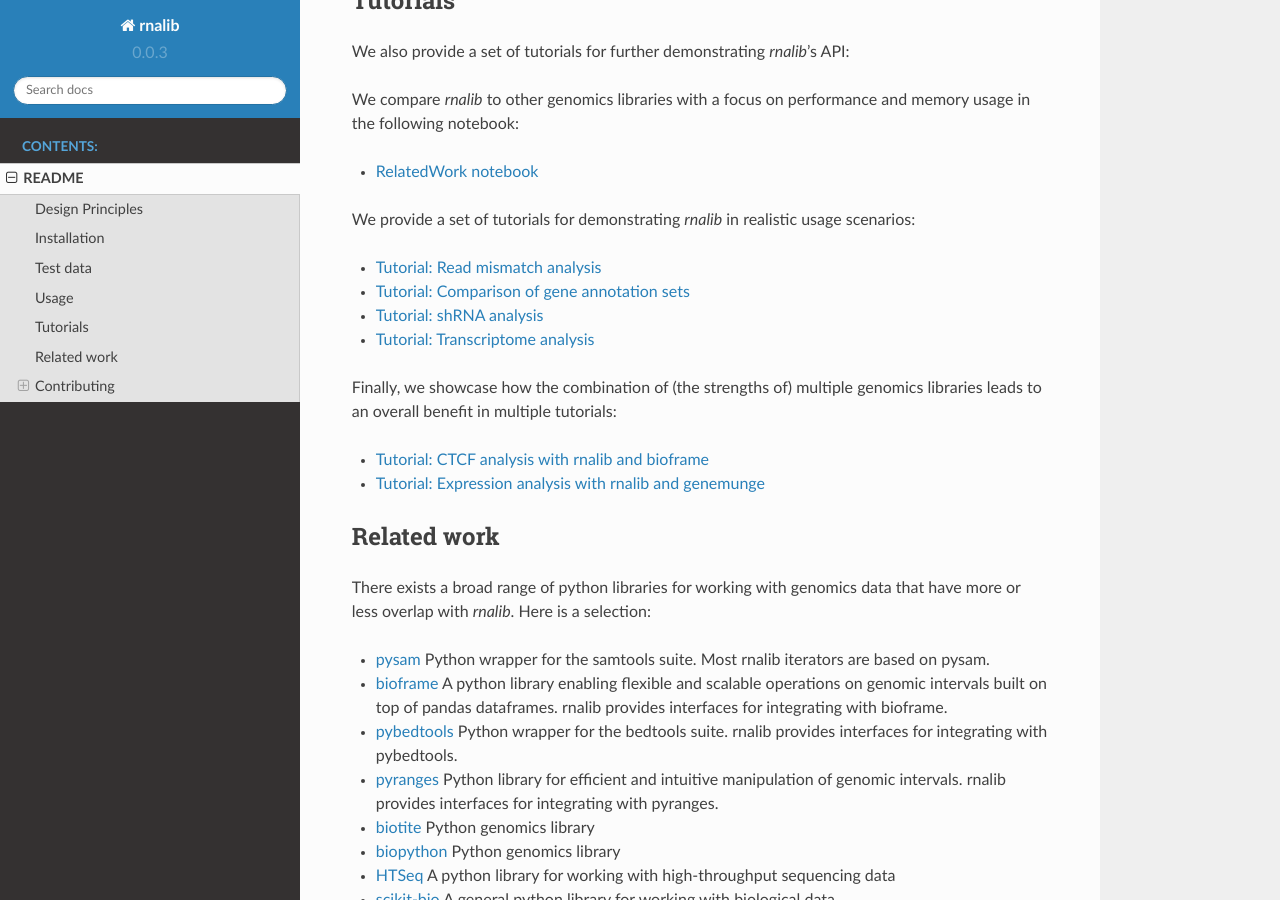
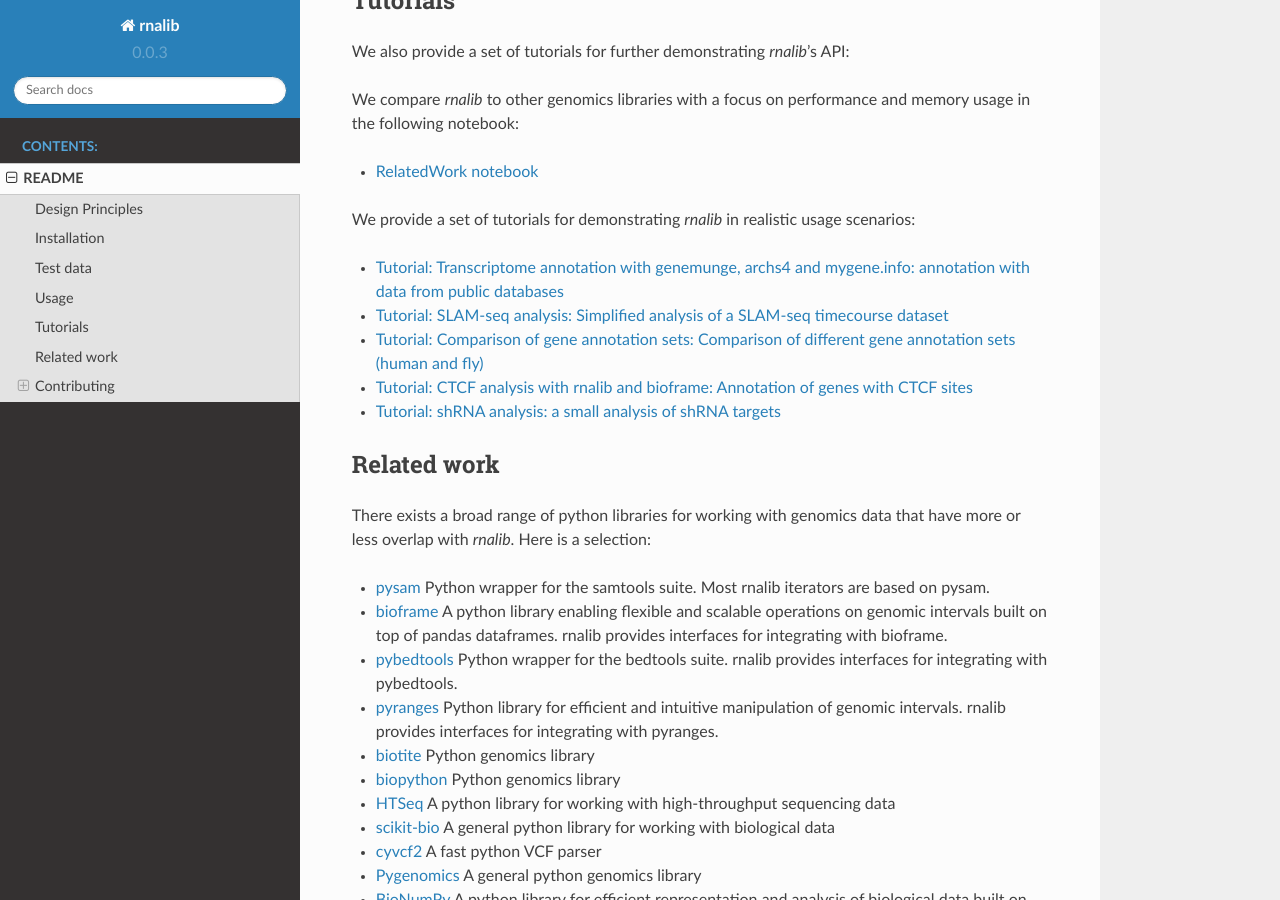
Before and after one commit to popitsch/rnalib, a Sphinx documentation site: the page built from docs/readme.rst, in a window 1280 px wide and 900 px high, scrolled down 3082 px. Built offline with Sphinx 7.4.7 and the Read the Docs theme 2.0.0, drawn with Linux system fonts in a browser that asks for light colours; pages that are not in the unit, such as notebooks, are missing from menus; the version number is read from the project's files by our own code.

Commit message:
tox support; added SLAM-seq tutorial; overworked tutorials; moved all tools to rnalib script; reformatting with black; several bugfixes;

```diff
--- a/docs/readme.rst
+++ b/docs/readme.rst
@@ -143,15 +143,11 @@
 
 We provide a set of tutorials for demonstrating *rnalib* in realistic usage scenarios:
 
-* `Tutorial: Read mismatch analysis <https://colab.research.google.com/github/popitsch/rnalib/blob/main/notebooks/Tutorial_mismatch_analysis.ipynb>`_
-* `Tutorial: Comparison of gene annotation sets <https://colab.research.google.com/github/popitsch/rnalib/blob/main/notebooks/Tutorial_compare_annotation_sets.ipynb>`_
-* `Tutorial: shRNA analysis <https://colab.research.google.com/github/popitsch/rnalib/blob/main/notebooks/Tutorial_shRNA_analysis.ipynb>`_
-* `Tutorial: Transcriptome analysis <https://colab.research.google.com/github/popitsch/rnalib/blob/main/notebooks/Tutorial_transcriptome_annotation.ipynb>`_
-
-Finally, we showcase how the combination of (the strengths of) multiple genomics libraries leads to an overall benefit in multiple tutorials:
-
-* `Tutorial: CTCF analysis with rnalib and bioframe <https://colab.research.google.com/github/popitsch/rnalib/blob/main/notebooks/Tutorial_CTCF_analysis.ipynb>`_
-* `Tutorial: Expression analysis with rnalib and genemunge <https://colab.research.google.com/github/popitsch/rnalib/blob/main/notebooks/Tutorial_expression_analysis.ipynb>`_
+* `Tutorial: Transcriptome annotation with genemunge, archs4 and mygene.info: annotation with data from public databases <https://colab.research.google.com/github/popitsch/rnalib/blob/main/notebooks/Tutorial_transcriptome_annotation.ipynb>`_
+* `Tutorial: SLAM-seq analysis: Simplified analysis of a SLAM-seq timecourse dataset <https://colab.research.google.com/github/popitsch/rnalib/blob/main/notebooks/Tutorial_SLAM-seq.ipynb>`_
+* `Tutorial: Comparison of gene annotation sets: Comparison of different gene annotation sets (human and fly) <https://colab.research.google.com/github/popitsch/rnalib/blob/main/notebooks/Tutorial_compare_annotation_sets.ipynb>`_
+* `Tutorial: CTCF analysis with rnalib and bioframe: Annotation of genes with CTCF sites <https://colab.research.google.com/github/popitsch/rnalib/blob/main/notebooks/Tutorial_CTCF_analysis.ipynb>`_
+* `Tutorial: shRNA analysis: a small analysis of shRNA targets <https://colab.research.google.com/github/popitsch/rnalib/blob/main/notebooks/Tutorial_shRNA_analysis.ipynb>`_
 
 Related work
 ------------
```
Also changed, not shown: 3 other files.
